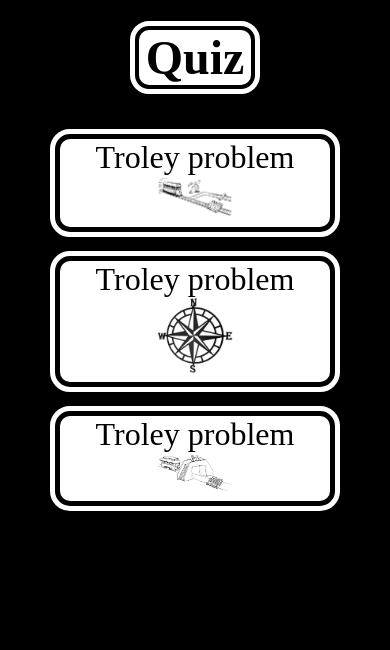
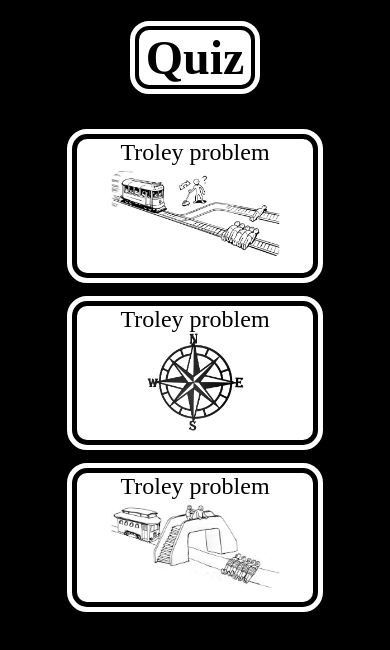
Before and after one commit to FredericBastitat/Website, a plain HTML site: page index.html in a window 390 px wide. Drawn offline with Linux system fonts and the light colour scheme.

Commit message:
commit mobile2

```diff
--- a/index.html
+++ b/index.html
@@ -11,7 +11,7 @@
         <h1>Quiz</h1>
         <div class="threebuttons">
             <a class="test-choice" href="quizpage.html">Troley problem <br> <img src="pictures/dilema1.png" class="obr1" alt="Troley" > </a>
-            <a class="test-choice" href="quizcompass.html">Troley problem <br> <img src="pictures/kompas.webp" alt="Troley" class="obr1"> </a>
+            <a class="test-choice" href="quizcompass.html">Troley problem <br> <img src="pictures/kompas.png" alt="Troley" class="obr1"> </a>
             <a class="test-choice">Troley problem <br> <img src="pictures/troley.jpeg" alt="Troley" class="obr1"> </a>
         </div>
     </body>
--- a/style_main.css
+++ b/style_main.css
@@ -85,15 +85,15 @@ h1{
         outline-style: solid;
         outline-offset: 5px;
         border-radius: 10px;
-        font-size: 200%;
+        font-size: 150%;
         text-align: center;
         text-decoration: none;
         color:black;
         position: relative;
-        width: 100%;
+        width: 65%;
         height: 100%;
         margin-left: 10%;
-        margin-right: 10%;
+        margin-right: 15%;
         margin-top: 5%;
         margin-bottom: 5%;
         padding-bottom: 2.5%;
@@ -102,8 +102,8 @@ h1{
 
     }
     .obr1{
-        width:30%;
-        height:30%;
+        width:80%;
+        height:80%;
         border-radius:20% 10%;
     }
 }
```
Also changed, not shown: pictures/kompas.png (added), pictures/kompas.webp (deleted).
